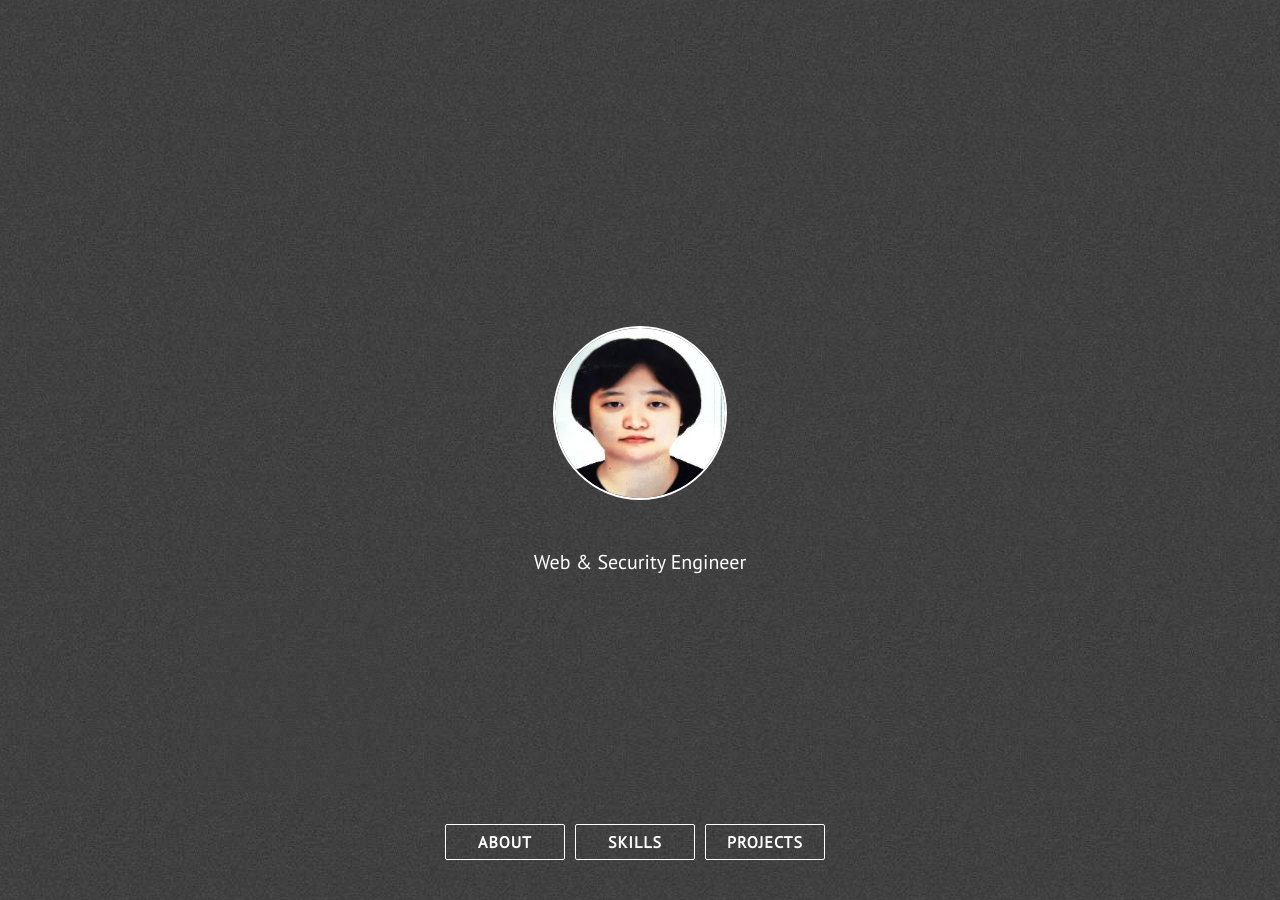
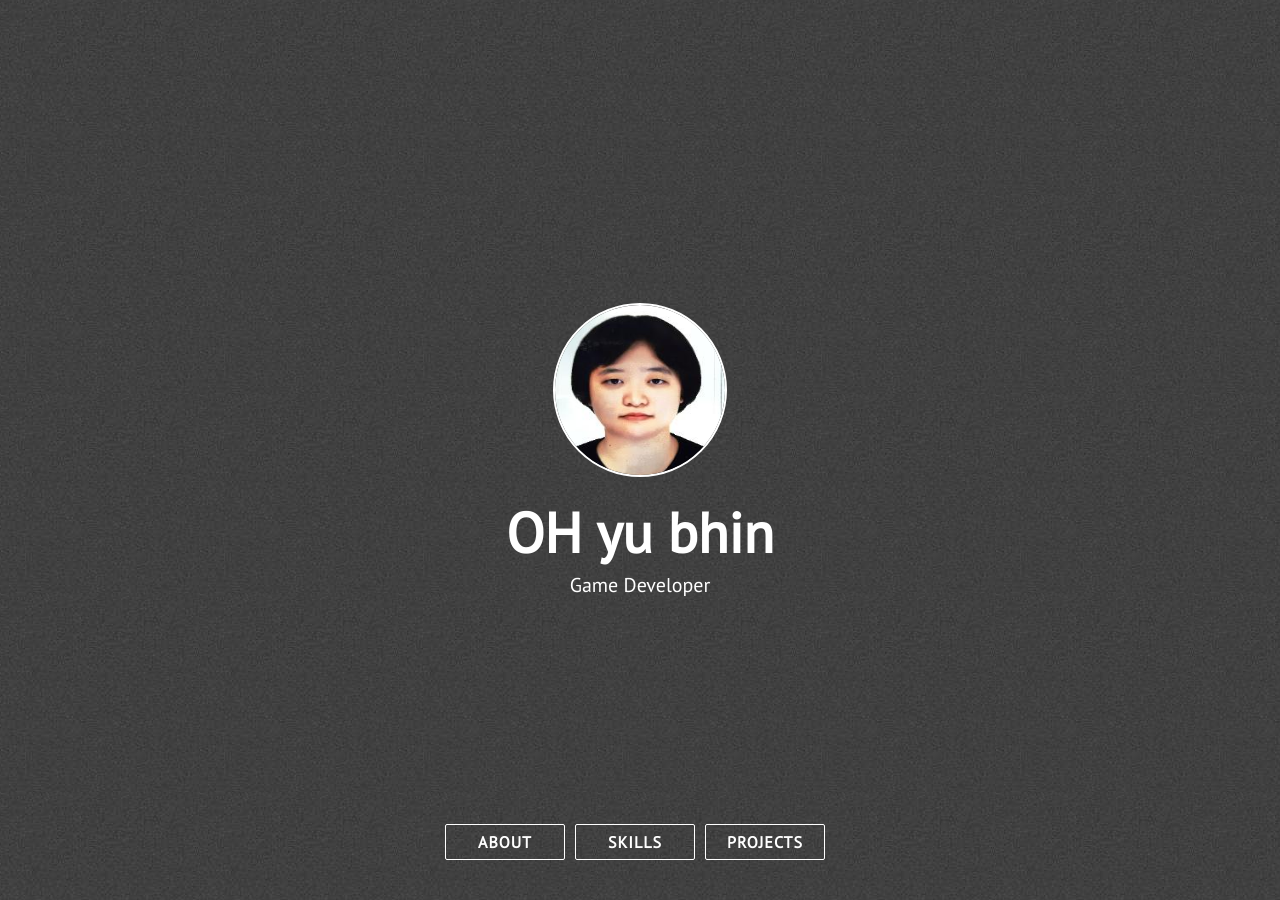
Before and after one commit to eye2ffect/eye2ffect.github.io, a Jekyll site: the page built from index.html, in a window 1280 px wide and 900 px high. Built offline with Jekyll 4.4.1, drawn with Linux system fonts in a browser that asks for light colours; nearby versions of some CDN libraries; some of the changed text lies outside the part shown.

Commit message:
포트폴리오 정보 업데이트 및 Jekyll 변수 수정

```diff
--- a/_config.yml
+++ b/_config.yml
@@ -1,18 +1,18 @@
-title: Abhishek Nagekar
-description: Web & Security Engineer
-site_title: '@abhn - Abhishek Nagekar'
+title: OH yu bhin
+description: Game Developer
+site_title: 'OH yu bhin - Game Developer'
 
 # Build settings
 markdown: kramdown
 exclude: [vendor/ruby]
 
 # Personalization
-github_username: abhn
-blog_url: https://www.nagekar.com
-email: abhishek@nagekar.com
-keybase_username: abhn
-twitter_username: abhn_
-reddit_username: abhn
+github_username: eye2ffect
+blog_url: https://muksal2000.tistory.com
+email: green4072@naver.com
+keybase_username: eye2ffect
+twitter_username:
+reddit_username:
 
 # absolute or relative
 profile_picture: assets/images/pp.jpg
--- a/_includes/head.html
+++ b/_includes/head.html
@@ -4,7 +4,7 @@
         {% include googeanalytics.html %}
     {% endif %}
 
-    <title>eye2ffect.com</title>
+    <title>{{ site.site_title }}</title>
     <meta name="viewport" content="width=device-width, initial-scale=1">
     <meta name="google-site-verification" content="k4p92PduVR_7ZqAlB8-OMnONNOl9GkkmUh4dlKfbY7o" />
 
--- a/_includes/nav.html
+++ b/_includes/nav.html
@@ -4,7 +4,7 @@
         <div class="profile-pic-div animated">
             <a href="#about" class="profile-pic-link"><img src="{{ site.profile_picture }}" class="profile-pic"/></a>
         </div>
-        <div class="head-name head-title animated" id="head-name">{{ eye2ffect }}</div>
+        <div class="head-name head-title animated" id="head-name">{{ site.title }}</div>
         <div class="head-punchline animated">{{ site.description }}</div>
         <div class="head-menu-wrap">
             <a class="semi-transparent-button with-border nav-links" href="#about">ABOUT</a>
```
